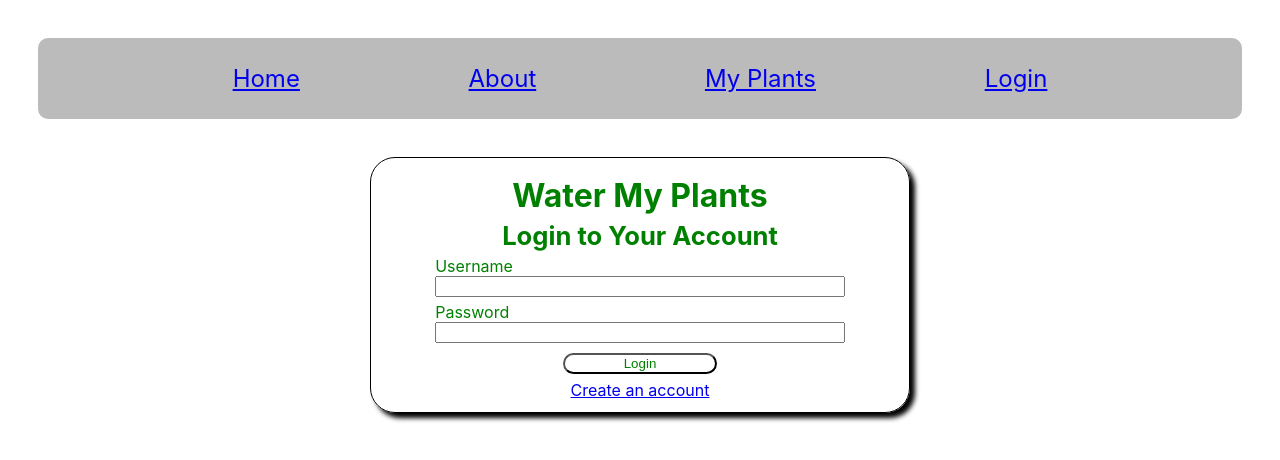
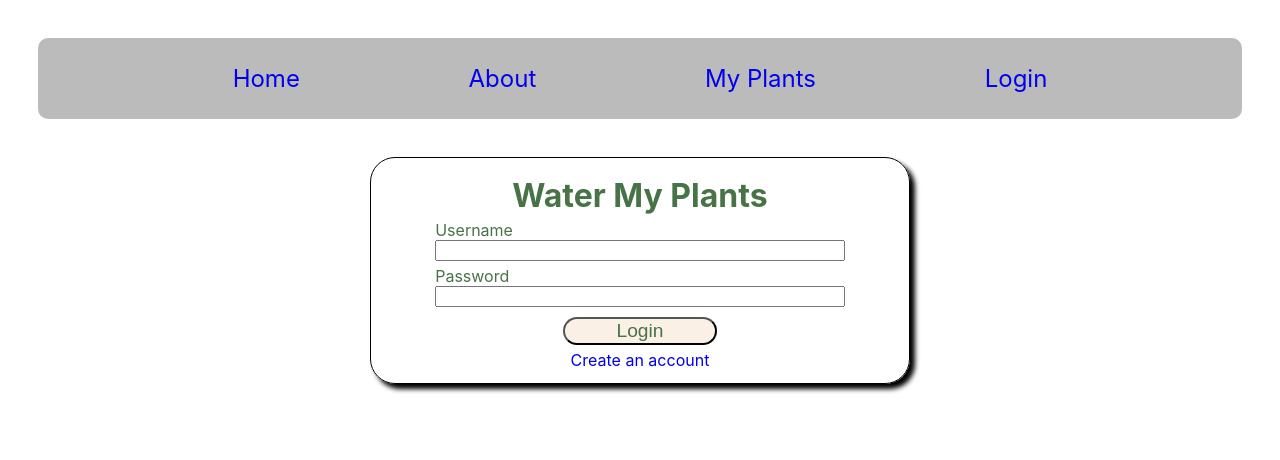
Before and after one commit to WaterMyPlants3/front-end, a React (Create React App) app in the folder front-end/: page / in a window 1280 px wide. Shown: the top 460 px of the page. Built offline with nearby package versions, Linux system fonts and the light colour scheme.

Commit message:
Styling consistencies for registration and login

```diff
--- a/front-end/src/App.css
+++ b/front-end/src/App.css
@@ -26,3 +26,11 @@
     transform: rotate(360deg);
   }
 }
+
+a {
+  text-decoration: none;
+}
+
+a:hover {
+  color: #487346;
+}
--- a/front-end/src/components/LoginPage.js
+++ b/front-end/src/components/LoginPage.js
@@ -4,14 +4,12 @@ import LoginForm from "./LoginForm";
 import {
   LoginBox,
   AppTitle,
-  AppLogin
 } from "../styled/StyledComponents_LoginForm";
 
 const LoginPage = props => {
   return (
     <LoginBox>
       <AppTitle>Water My Plants</AppTitle>
-      <AppLogin>Login to Your Account</AppLogin>
       <LoginForm {...props} />
       <Link className="sign_up_link" to="/register">
         Create an account
--- a/front-end/src/components/RegistrationForm.js
+++ b/front-end/src/components/RegistrationForm.js
@@ -1,12 +1,14 @@
 import React from "react";
-// import { Form, Button } from 'reactstrap';
+import { Link } from 'react-router-dom';
 import { useForm } from "react-hook-form";
 import * as Yup from "yup";
 import {
   InputDiv,
   InputLabel,
   ErrorMessage,
-  LoginButton
+  LoginButton,
+  LoginBox,
+  AppTitle
 } from "../styled/StyledComponents_LoginForm";
 
 const ValidationSchema = Yup.object().shape({
@@ -38,9 +40,11 @@ const RegistrationForm = () => {
   };
 
   return (
+    <LoginBox>
+      <AppTitle>Water My Plants</AppTitle>
       <form onSubmit={handleSubmit(onSubmit)}>
         <InputDiv>
-        <InputLabel htmlFor="first_name">Name</InputLabel>s
+          <InputLabel htmlFor="first_name">Name</InputLabel>
           <input id="first_name" name="first_name" type="text" ref={register} />
           {errors.first_name && (
             <ErrorMessage>{errors.first_name.message}</ErrorMessage>
@@ -64,7 +68,7 @@ const RegistrationForm = () => {
         </InputDiv>
 
         <InputDiv>
-        <InputLabel htmlFor="email">Mobile Number</InputLabel>
+          <InputLabel htmlFor="email">Email</InputLabel>
           <input id="email" name="email" type="text" ref={register} />
           {errors.email && <ErrorMessage>{errors.email.message}</ErrorMessage>}
         </InputDiv>
@@ -79,6 +83,10 @@ const RegistrationForm = () => {
 
         <LoginButton type="submit">Create Account</LoginButton>
       </form>
+      <Link className="sign_up_link" to="/login">
+        Already have an account? Login
+      </Link>
+    </LoginBox>
   );
 };
 
--- a/front-end/src/styled/StyledComponents_LoginForm.js
+++ b/front-end/src/styled/StyledComponents_LoginForm.js
@@ -11,17 +11,18 @@ export const LoginButton = styled.button`
   margin: 1%;
   border-radius: 15px;
   width: 30%;
-  background: white;
-  color: green;
+  font-size: 1.2rem;
+  background: #FAF0E6;
+  color: #487346;
   &:hover {
-    background: green;
-    color: white;
+    background: #487346;
+    color: #FAF0E6;
   }
 `;
 
 export const InputLabel = styled.label`
   text-align: start;
-  color: green;
+  color: #487346;
 `;
 
 export const ErrorMessage = styled.div`
@@ -40,12 +41,12 @@ export const LoginBox = styled.div`
 `;
 
 export const AppTitle = styled.h1`
-  color: green;
+  color: #487346;
   margin: 1%;
 `;
 
 export const AppLogin = styled.h3`
-  color: green;
+  color: #487346;
   margin: 1%;
   font-size: 1.6rem;
 `;
```
Lines whose indentation alone changed are shown as unchanged.
